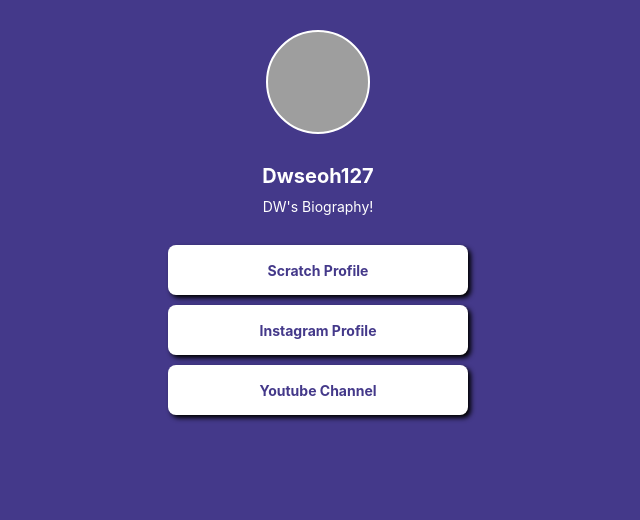
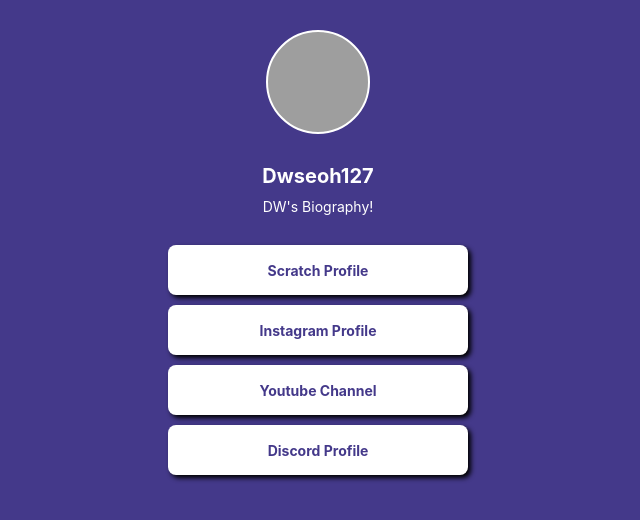
Before and after one commit to dwseoh127/bio, a plain HTML site: page index.html in a window 1280 px wide. Shown: the whole page, without its empty margins (322-962 px from the left). Drawn offline with Linux system fonts and the light colour scheme; grey boxes are pictures that could not be loaded; a web font is replaced by a local one.

Commit message:
Update index.html

```diff
--- a/index.html
+++ b/index.html
@@ -90,6 +90,7 @@
         <a target="_blank" href="https://scratch.mit.edu/users/dwseoh127">Scratch Profile</a>
         <a target="_blank" href="https://www.instagram.com/dongwan_seoh/">Instagram Profile</a>
         <a target="_blank" href="https://www.youtube.com/channel/UCcJDLc9-HOqt-kzB89h0dWQ">Youtube Channel</a>
+        <a target="_blank" href="https://discord.com/users/891434702509060106">Discord Profile</a>
     </div>
 </body>
 </html>
```
